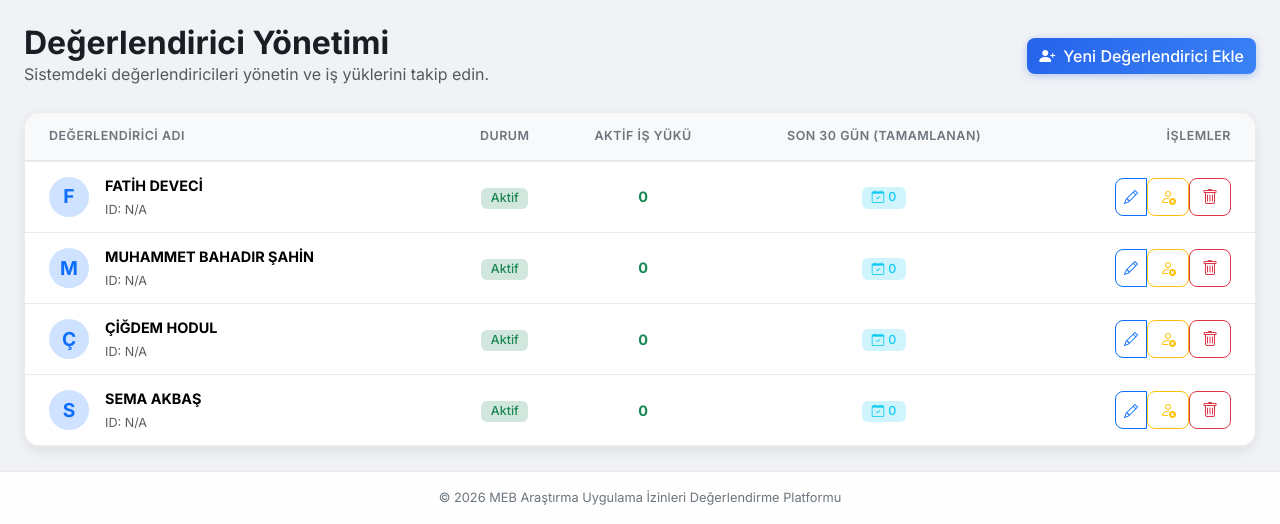
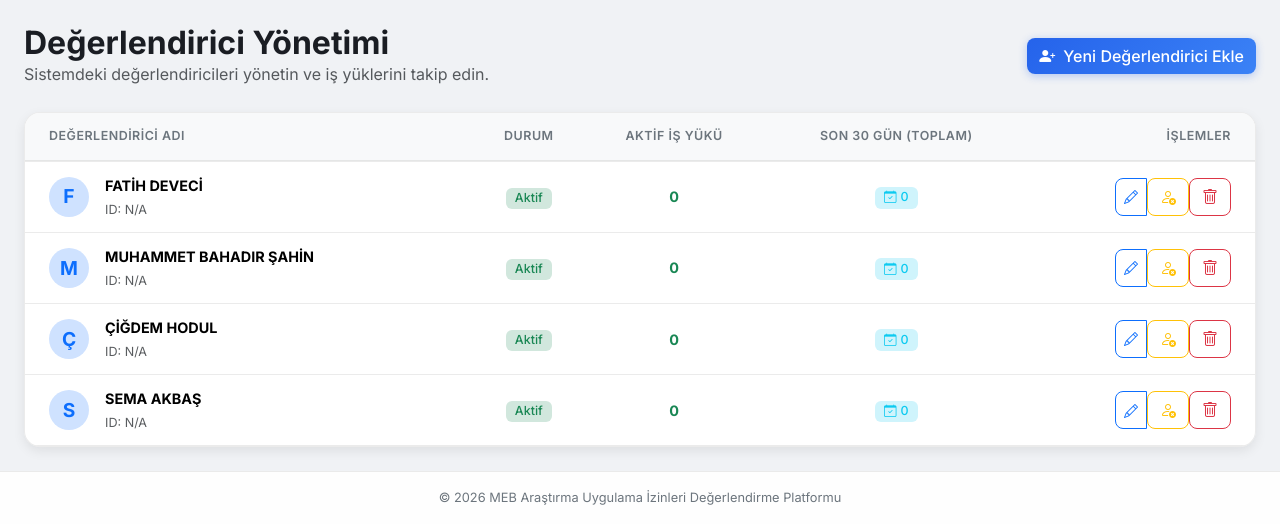
Before and after one commit to yzvmath/ARASTIRMA_IZINLERI, a Flask app: page /degerlendiriciler in a window 1280 px wide. Shown: the part 59-583 px from the top of the page. Run offline with Flask 3, Linux system fonts and the light colour scheme.

Commit message:
Değerlendirici Ekle ve Düzenle / Son 30 gün güncellendi

```diff
--- a/app.py
+++ b/app.py
@@ -441,7 +441,8 @@ def _get_degerlendirici_stats():
         atamalar = BasvuruDegerlendirici.query.filter_by(degerlendirici_adi=d).all()
         gorevler = []
         bekliyor = devam = tamamlandi = 0
-        son_30_gun = 0
+        tamamlandi_30_gun = 0
+        toplam_30_gun = 0
 
         for atama in atamalar:
             b = Basvuru.query.get(atama.basvuru_id)
@@ -450,27 +451,34 @@ def _get_degerlendirici_stats():
 
             durum = b.degerlendirme_durumu or "bekliyor"
 
-            # Son 30 günde tamamlananlar (onay veya red)
-            if durum in ["onaylandi", "reddedildi"]:
-                if b.guncelleme_tarihi and b.guncelleme_tarihi >= thirty_days_ago:
-                    son_30_gun += 1
-                continue
+            # Son 30 gün kontrolü (Herhangi bir aktivite: yeni başvuru veya güncelleme)
+            is_recent = False
+            if b.olusturma_tarihi and b.olusturma_tarihi >= thirty_days_ago:
+                is_recent = True
+            elif b.guncelleme_tarihi and b.guncelleme_tarihi >= thirty_days_ago:
+                is_recent = True
 
-            # Aktif görevler
-            if durum == "bekliyor":
-                bekliyor += 1
-            elif durum == "devam":
-                devam += 1
-            elif durum == "tamamlandi":
-                tamamlandi += 1
+            if is_recent:
+                toplam_30_gun += 1
+                if durum in ["onaylandi", "reddedildi"]:
+                    tamamlandi_30_gun += 1
 
-            gorevler.append({
-                "id": b.id,
-                "basvuru_no": b.basvuru_no,
-                "ad_soyad": b.ad_soyad,
-                "durum": durum,
-                "obj": b,
-            })
+            # Aktif görevleri listeye ekle (Sadece devam edenler)
+            if durum not in ["onaylandi", "reddedildi"]:
+                if durum == "bekliyor":
+                    bekliyor += 1
+                elif durum == "devam":
+                    devam += 1
+                elif durum == "tamamlandi":
+                    tamamlandi += 1
+
+                gorevler.append({
+                    "id": b.id,
+                    "basvuru_no": b.basvuru_no,
+                    "ad_soyad": b.ad_soyad,
+                    "durum": durum,
+                    "obj": b,
+                })
 
         aktif_toplam = len(gorevler)
         stats = {
@@ -481,7 +489,8 @@ def _get_degerlendirici_stats():
             "devam": devam,
             "tamamlandi": tamamlandi,
             "gorevler": gorevler,
-            "son_30_gun": son_30_gun,
+            "son_30_gun": tamamlandi_30_gun, # Geriye dönük uyumluluk için tamamlanan
+            "toplam_30_gun": toplam_30_gun,
             "aktif": d_obj.aktif
         }
         deg_panel.append(stats)
--- a/templates/dashboard.html
+++ b/templates/dashboard.html
@@ -106,8 +106,8 @@
                                 <span class="deg-panel-total">{{ dp.toplam }} Aktif / {{ dp.son_30_gun }}
                                     Tamamlanan</span>
                                 <span class="badge bg-secondary-subtle text-secondary small"
-                                    title="Son 30 günde sonuçlandırılan (Onay/Red)">
-                                    <i class="bi bi-calendar-check me-1"></i>30 Gün: {{ dp.son_30_gun }}
+                                    title="Son 30 gündeki toplam aktivite">
+                                    <i class="bi bi-calendar-check me-1"></i>30 Gün: {{ dp.toplam_30_gun }}
                                 </span>
                             </div>
                         </div>
--- a/templates/degerlendiriciler.html
+++ b/templates/degerlendiriciler.html
@@ -23,7 +23,7 @@
                                 <th class="ps-4">Değerlendirici Adı</th>
                                 <th class="text-center">Durum</th>
                                 <th class="text-center">Aktif İş Yükü</th>
-                                <th class="text-center">Son 30 Gün (Tamamlanan)</th>
+                                <th class="text-center">Son 30 Gün (Toplam)</th>
                                 <th class="text-end pe-4">İşlemler</th>
                             </tr>
                         </thead>
@@ -57,7 +57,7 @@
                                 </td>
                                 <td class="text-center">
                                     <span class="badge bg-info-subtle text-info">
-                                        <i class="bi bi-calendar-check me-1"></i>{{ d.son_30_gun }}
+                                        <i class="bi bi-calendar-check me-1"></i>{{ d.toplam_30_gun }}
                                     </span>
                                 </td>
                                 <td class="text-end pe-4">
--- a/templates/degerlendirme.html
+++ b/templates/degerlendirme.html
@@ -184,7 +184,7 @@
                             <span class="deg-name">{{ d }}</span>
                             <span
                                 class="deg-count badge bg-{{ 'danger' if is_yuku[d].toplam > 5 else 'warning' if is_yuku[d].toplam > 2 else 'success' }}-subtle text-{{ 'danger' if is_yuku[d].toplam > 5 else 'warning' if is_yuku[d].toplam > 2 else 'success' }}">
-                                {{ is_yuku[d].toplam }} Aktif | Tamamlanan: {{ is_yuku[d].son_30_gun }}
+                                30 Gün: {{ is_yuku[d].toplam_30_gun }}
                             </span>
                         </div>
                     </label>
```
